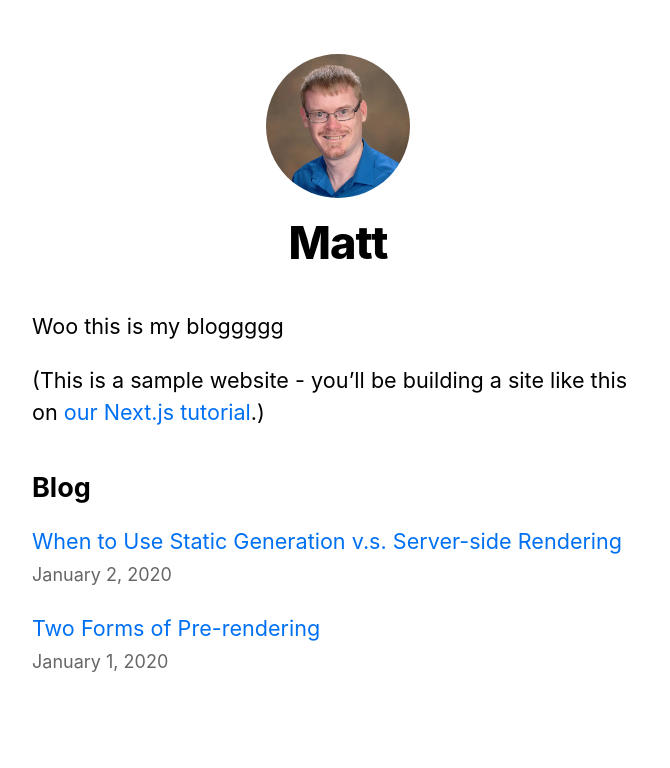
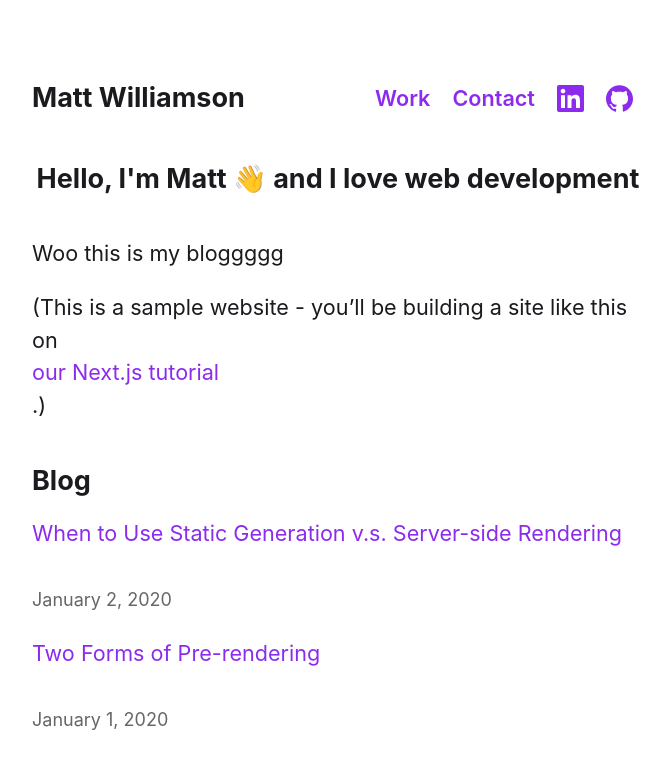
Before and after one commit to mathewbwilliamson/mattwilliamsonportfoliowithblog, a Next.js app: page / in a window 1280 px wide. Shown: the top 768 px of the page, without its empty margins (302-972 px from the left). Built offline with nearby package versions, Linux system fonts and the light colour scheme.

Commit message:
Made some updates to the blog

```diff
--- a/components/Layout.js
+++ b/components/Layout.js
@@ -3,18 +3,19 @@ import Image from 'next/image'
 import styles from './layout.module.css'
 import utilStyles from '../styles/utils.module.css'
 import Link from 'next/link'
+import Navbar from './Navbar/Navbar'
 
-const name = 'Matt'
-export const siteTitle = 'Next.js Sample Website'
+export const siteTitle = 'Matt Williamson, Web Engineer'
 
 export default function Layout({ children, home }) {
   return (
     <div className={styles.container}>
+      <Navbar />
       <Head>
         <link rel="icon" href="/favicon.ico" />
         <meta
           name="description"
-          content="Learn how to build a personal website using Next.js"
+          content="Matt Williamson's Portfolio and Blog"
         />
         <meta
           property="og:image"
@@ -28,30 +29,11 @@ export default function Layout({ children, home }) {
       <header className={styles.header}>
         {home ? (
           <>
-            <Image
-              priority
-              src="/images/mattface.jpg"
-              className={utilStyles.borderCircle}
-              height={144}
-              width={144}
-              alt={name}
-            />
-            <h1 className={utilStyles.heading2Xl}>{name}</h1>
+            <h2 className={utilStyles.headingLg}>Hello, I'm Matt 👋
+and I love web development</h2>
           </>
         ) : (
           <>
-            <Link href="/">
-              <a>
-                <Image
-                  priority
-                  src="/images/mattface.jpg"
-                  className={utilStyles.borderCircle}
-                  height={108}
-                  width={108}
-                  alt={name}
-                />
-              </a>
-            </Link>
             <h2 className={utilStyles.headingLg}>
               <Link href="/">
                 <a className={utilStyles.colorInherit}>{name}</a>
--- /dev/null
+++ b/components/Navbar/ContactGroup.js
@@ -0,0 +1,13 @@
+import { SiLinkedin, SiGithub } from 'react-icons/si';
+import { HiOutlineMail } from 'react-icons/hi';
+import styles from './Navbar.module.css'
+
+export default function ContactGroup({ includeEmail }) {
+    return (
+        <div className={styles.contactGroup}>
+            {!!includeEmail && <a href='mailto:mathewbwilliamson@gmail.com'><HiOutlineMail size={'1.5rem'} /></a>}
+            <a href='https://www.linkedin.com/in/matt-b-williamson/'><SiLinkedin size={'1.5rem'} /></a>
+            <a href='https://github.com/mathewbwilliamson'><SiGithub size={'1.5rem'} /></a>
+        </div>
+        );
+    };
--- /dev/null
+++ b/components/Navbar/Navbar.js
@@ -0,0 +1,11 @@
+import NavbarLinkContainer from './NavbarLinkContainer'
+import styles from './Navbar.module.css'
+
+export default function Navbar() {
+    return (
+        <div className={styles.navbar}>
+            <h2>Matt Williamson</h2>
+            <NavbarLinkContainer />
+        </div>
+    )
+}
--- /dev/null
+++ b/components/Navbar/Navbar.module.css
@@ -0,0 +1,25 @@
+.navbar {
+  display: flex;
+  flex-direction: row;
+  justify-content: space-between;
+}
+
+.linkContainer {
+  display: flex;
+  flex-direction: row;
+  justify-content: space-between;
+  align-items: center;
+}
+
+.linkContainer a {
+  margin: 0 5px;
+  padding: 6px;
+  font-size: 1.2rem;
+  font-weight: 600;
+}
+
+.contactGroup {
+  display: flex;
+  align-items: center;
+  flex-direction: row;
+}
--- /dev/null
+++ b/components/Navbar/NavbarLinkContainer.js
@@ -0,0 +1,13 @@
+import Link from 'next/link'
+import ContactGroup from './ContactGroup'
+import styles from './Navbar.module.css'
+
+export default function NavbarLinkContainer() {
+    return (
+        <div className={styles.linkContainer}>
+            <Link href='/work'>Work</Link>
+            <Link href='/contact'>Contact</Link>
+            <ContactGroup />
+        </div>
+    )
+}
--- a/package.json
+++ b/package.json
@@ -14,6 +14,7 @@
     "next": "10.1.3",
     "react": "17.0.2",
     "react-dom": "17.0.2",
+    "react-icons": "^4.2.0",
     "remark": "^13.0.0",
     "remark-html": "^13.0.1"
   }
--- a/styles/globals.css
+++ b/styles/globals.css
@@ -1,3 +1,12 @@
+:root {
+  --main-black: hsl(258deg, 6%, 11%);
+  --off-gray: hsl(258deg, 6%, 30%);
+  --light-lavender: hsl(270deg, 76%, 80%);
+  --background: hsl(320, 76%, 97%);
+  --app-lavender: hsl(270deg, 76%, 64%);
+  --dark-lavender: hsl(270deg, 85%, 55%);
+}
+
 html,
 body {
   padding: 0;
@@ -6,6 +15,7 @@ body {
     Ubuntu, Cantarell, Fira Sans, Droid Sans, Helvetica Neue, sans-serif;
   line-height: 1.6;
   font-size: 18px;
+  color: var(--main-black);
 }
 
 * {
@@ -13,12 +23,15 @@ body {
 }
 
 a {
-  color: #0070f3;
+  color: var(--dark-lavender);
   text-decoration: none;
+  display: flex;
+  align-items: center;
 }
 
 a:hover {
-  text-decoration: underline;
+  color: var(--app-lavender);
+  outline: 2px dashed var(--app-lavender);
 }
 
 img {
```
Also changed, not shown: public/images/javascript_illustration.svg (added), 1 other file (tests, documents, lock files or other folders).
